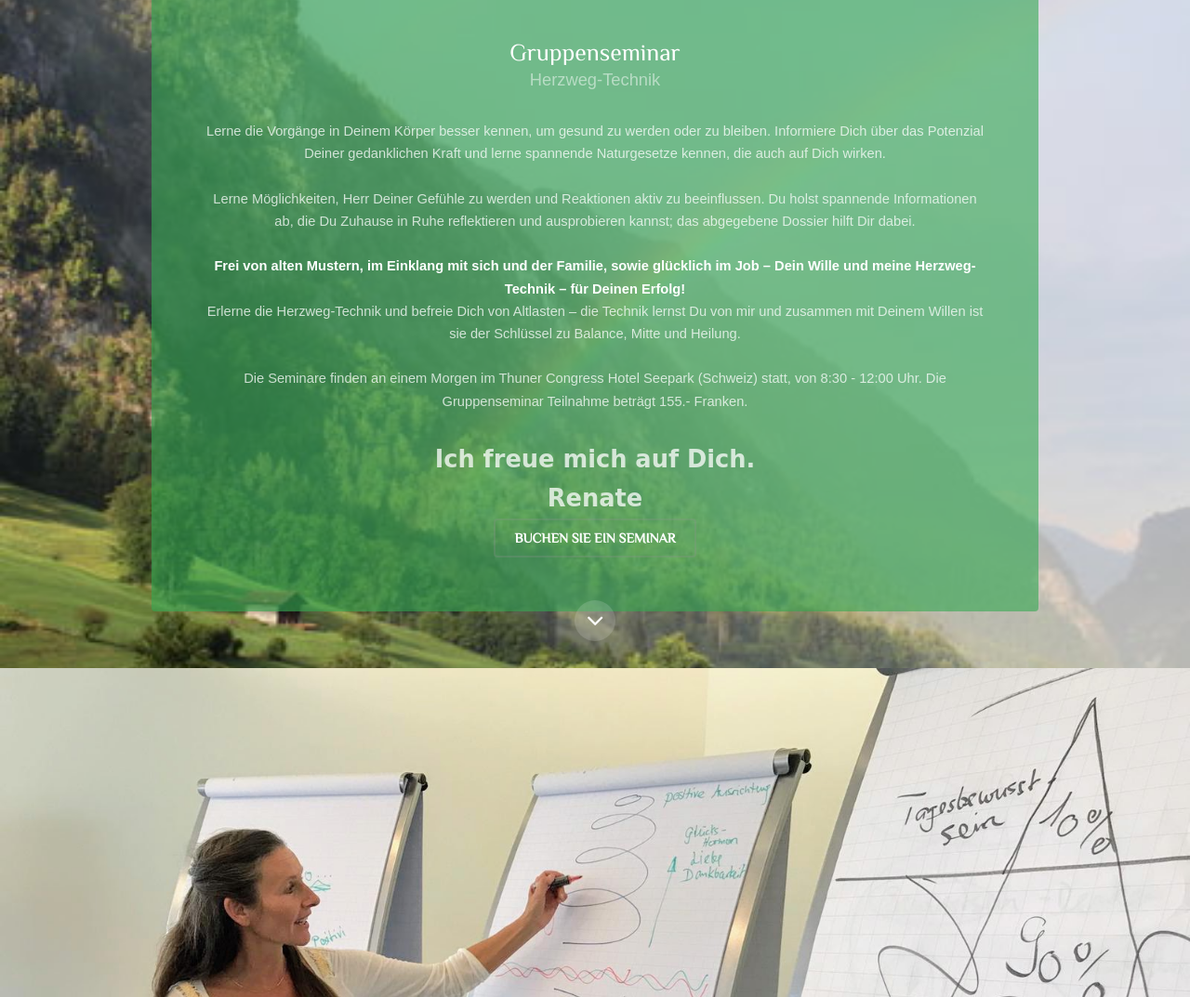
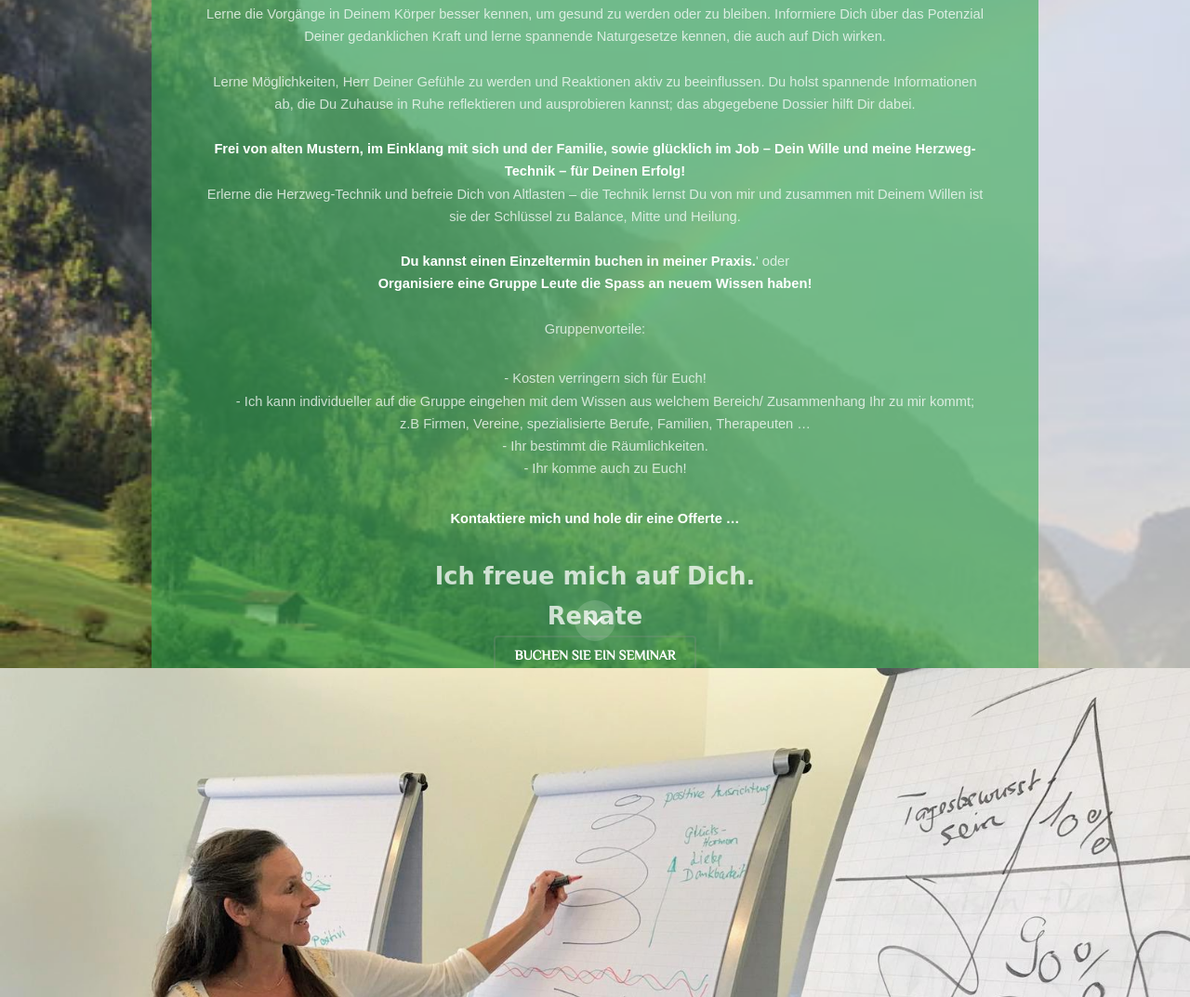
Before and after one commit to Arnyoung/helge, a plain HTML site: page index.html in a window 1280 px wide. Shown: the part 1681-2754 px from the top of the page at 93% size. Drawn offline with Linux system fonts and the light colour scheme; a web font is replaced by a local one.

Commit message:
new gruppenseminar

```diff
--- a/index.html
+++ b/index.html
@@ -130,7 +130,19 @@
                 Erlerne die Herzweg-Technik und befreie Dich von Altlasten – die Technik lernst Du von mir und zusammen mit Deinem Willen ist sie der Schlüssel zu Balance, Mitte und Heilung.
                 <br> <br>
 
-                Die Seminare finden an einem Morgen im Thuner Congress Hotel Seepark (Schweiz) statt, von 8:30 - 12:00 Uhr. Die Gruppenseminar Teilnahme beträgt 155.- Franken.
+                <strong>Du kannst einen Einzeltermin buchen in meiner Praxis.</strong>'
+                oder <br>
+                <strong>Organisiere eine Gruppe Leute die Spass an neuem Wissen haben! </strong>
+                <br> <br>
+                Gruppenvorteile:
+
+                <ul style="list-style-type:none;">
+								  <li>- Kosten verringern sich für Euch!</li>
+                  <li>- Ich kann individueller auf die Gruppe eingehen mit dem Wissen aus welchem Bereich/ Zusammenhang Ihr zu mir kommt; z.B Firmen, Vereine, spezialisierte Berufe, Familien, Therapeuten …</li>
+                  <li>- Ihr bestimmt die Räumlichkeiten.</li>
+                  <li>- Ihr komme auch zu Euch!</li>
+                </ul>
+                <strong>Kontaktiere mich und hole dir eine Offerte … </strong>
 
 							</p>
 
```
